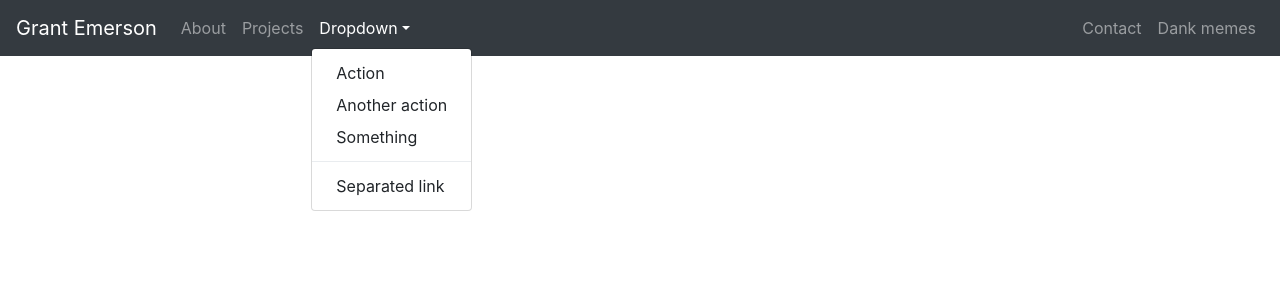
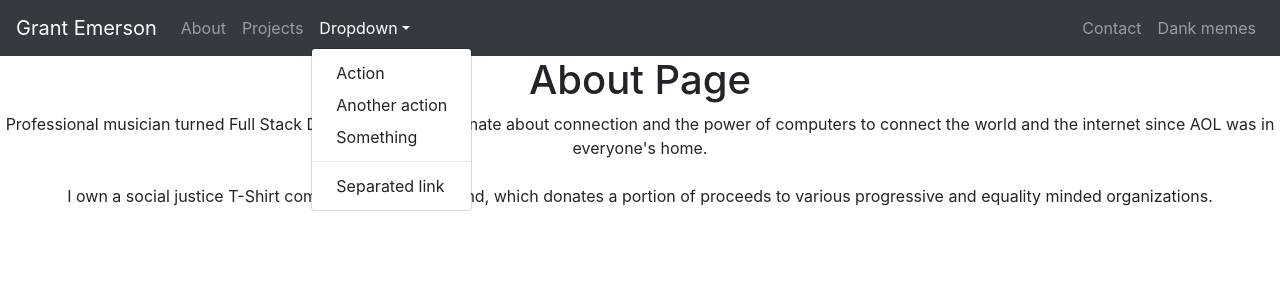
Before and after one commit to nosremetnarg/2021portfolio, a React (Create React App) app: page /about in a window 1280 px wide. Both pictures are taken after a click on the button "Dropdown". Shown: the top 300 px of the page. Built offline with nearby package versions, Linux system fonts and the light colour scheme.

Commit message:
add in routing

```diff
--- a/package.json
+++ b/package.json
@@ -10,6 +10,7 @@
     "react": "^17.0.1",
     "react-bootstrap": "^1.4.0",
     "react-dom": "^17.0.1",
+    "react-router-dom": "^5.2.0",
     "react-scripts": "4.0.1",
     "web-vitals": "^0.2.4"
   },
--- /dev/null
+++ b/src/About.js
@@ -0,0 +1,20 @@
+import React from 'react';
+
+
+
+function About() {
+    return (
+        <section >
+            <h1 id="about">About Page</h1>
+            <p>Professional musician turned Full Stack Developer. I'm passionate about connection and the power of computers to connect the world and the internet since AOL was in everyone's home.
+<br>
+                </br>
+                <br>
+                </br>
+            I own a social justice T-Shirt company, humangoodkind, which donates a portion of proceeds to various progressive and equality minded organizations.
+            </p>
+        </section>
+    );
+}
+
+export default About;
--- a/src/App.js
+++ b/src/App.js
@@ -1,35 +1,68 @@
-import React from 'react';
+import React from "react";
 // import Nav from './components/Nav';
-import './App.css';
-import * as ReactBootStrap from 'react-bootstrap';
+import "./App.css";
+import * as ReactBootStrap from "react-bootstrap";
+import About from "./About";
+import Projects from "./Projects";
+import { BrowserRouter as Router, Switch, Route } from "react-router-dom";
 
 function App() {
   return (
+    <Router>
+      <Switch>
         <div className="App">
-      <ReactBootStrap.Navbar collapseOnSelect expand="lg" bg="dark" variant="dark">
-  <ReactBootStrap.Navbar.Brand href="#home">Grant Emerson</ReactBootStrap.Navbar.Brand>
+          <ReactBootStrap.Navbar
+            collapseOnSelect
+            expand="lg"
+            bg="dark"
+            variant="dark"
+          >
+            <ReactBootStrap.Navbar.Brand href="/" exact>
+              Grant Emerson
+            </ReactBootStrap.Navbar.Brand>
             <ReactBootStrap.Navbar.Toggle aria-controls="responsive-navbar-nav" />
             <ReactBootStrap.Navbar.Collapse id="responsive-navbar-nav">
               <ReactBootStrap.Nav className="mr-auto">
-      <ReactBootStrap.Nav.Link href="#about">About</ReactBootStrap.Nav.Link>
-      <ReactBootStrap.Nav.Link href="#projects">Projects</ReactBootStrap.Nav.Link>
-      <ReactBootStrap.NavDropdown title="Dropdown" id="collasible-nav-dropdown">
-        <ReactBootStrap.NavDropdown.Item href="#action/3.1">Action</ReactBootStrap.NavDropdown.Item>
-        <ReactBootStrap.NavDropdown.Item href="#action/3.2">Another action</ReactBootStrap.NavDropdown.Item>
-        <ReactBootStrap.NavDropdown.Item href="#action/3.3">Something</ReactBootStrap.NavDropdown.Item>
+                <ReactBootStrap.Nav.Link href="about">
+                  About
+                </ReactBootStrap.Nav.Link>
+                <ReactBootStrap.Nav.Link href="projects">
+                  Projects
+                </ReactBootStrap.Nav.Link>
+                <ReactBootStrap.NavDropdown
+                  title="Dropdown"
+                  id="collasible-nav-dropdown"
+                >
+                  <ReactBootStrap.NavDropdown.Item href="#action/3.1">
+                    Action
+                  </ReactBootStrap.NavDropdown.Item>
+                  <ReactBootStrap.NavDropdown.Item href="#action/3.2">
+                    Another action
+                  </ReactBootStrap.NavDropdown.Item>
+                  <ReactBootStrap.NavDropdown.Item href="#action/3.3">
+                    Something
+                  </ReactBootStrap.NavDropdown.Item>
                   <ReactBootStrap.NavDropdown.Divider />
-        <ReactBootStrap.NavDropdown.Item href="#action/3.4">Separated link</ReactBootStrap.NavDropdown.Item>
+                  <ReactBootStrap.NavDropdown.Item href="#action/3.4">
+                    Separated link
+                  </ReactBootStrap.NavDropdown.Item>
                 </ReactBootStrap.NavDropdown>
               </ReactBootStrap.Nav>
               <ReactBootStrap.Nav>
-      <ReactBootStrap.Nav.Link href="#contact">Contact</ReactBootStrap.Nav.Link>
+                <ReactBootStrap.Nav.Link href="#contact">
+                  Contact
+                </ReactBootStrap.Nav.Link>
                 <ReactBootStrap.Nav.Link eventKey={2} href="#memes">
                   Dank memes
                 </ReactBootStrap.Nav.Link>
               </ReactBootStrap.Nav>
             </ReactBootStrap.Navbar.Collapse>
           </ReactBootStrap.Navbar>
+          <Route path="/about" component={About} />
+          <Route path="/projects" component={Projects} />
         </div>
+      </Switch>
+    </Router>
   );
 }
 
--- /dev/null
+++ b/src/Projects.js
@@ -0,0 +1,14 @@
+import React from 'react';
+
+
+
+function Projects() {
+    return (
+        <section >
+            <h1 id="projects">projects page</h1>
+
+        </section>
+    );
+}
+
+export default Projects;
```
Also changed, not shown: 2 other files (tests, documents, lock files or other folders). Lines whose indentation alone changed are shown as unchanged.
